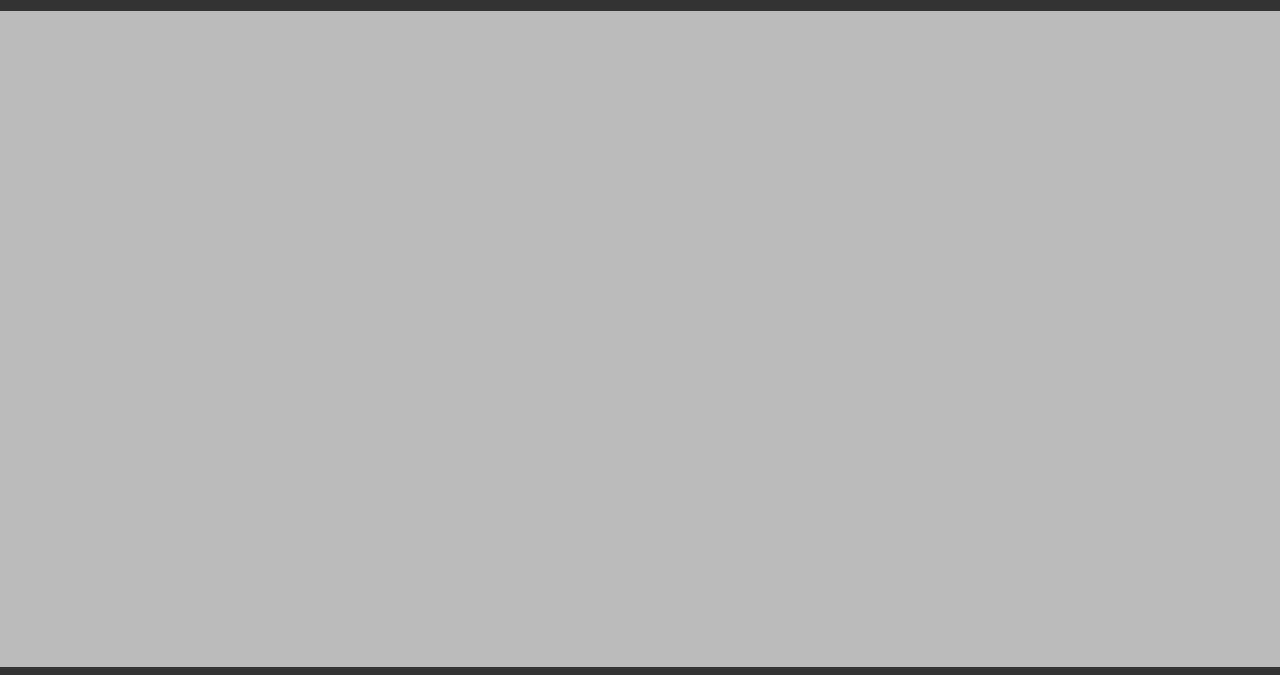
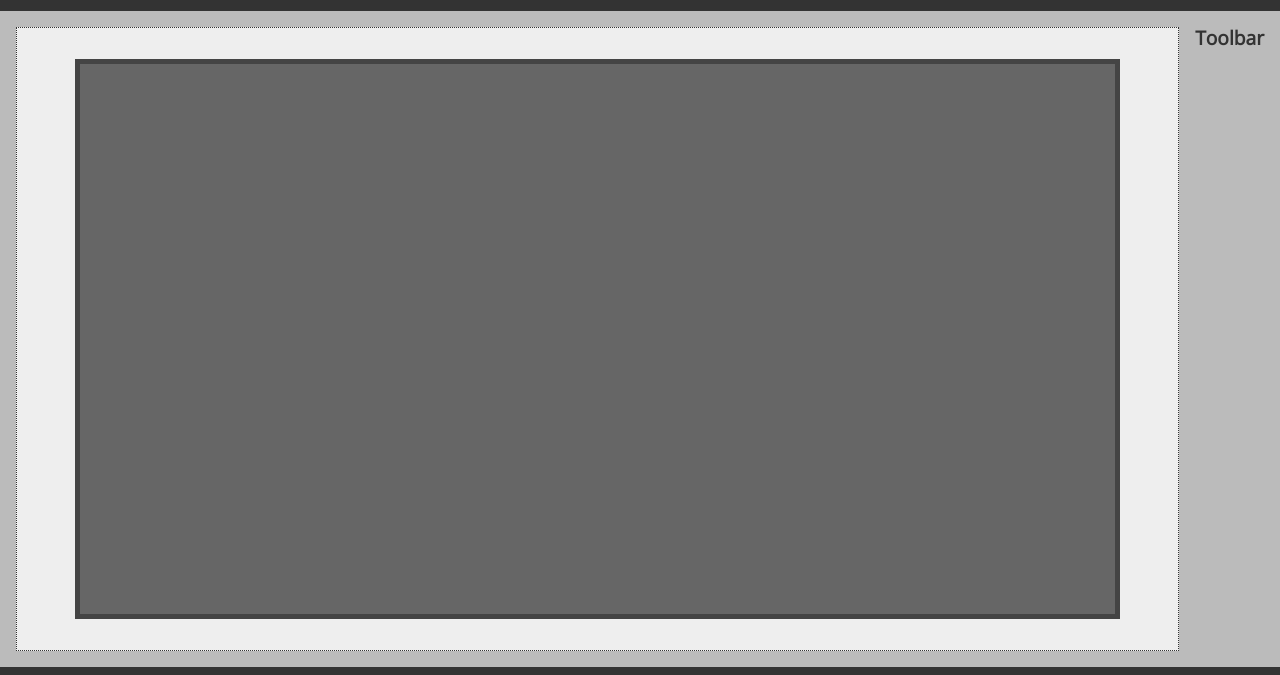
Before and after one commit to OleksiyRudenko/flexbox-playbox, a plain HTML site: page index.html in a window 1280 px wide. Shown: the part 83-758 px from the top of the page. Drawn offline with nearby package versions, Linux system fonts and the light colour scheme.

Commit message:
Add emulated app container

```diff
--- /dev/null
+++ b/css/emulated-portview.css
@@ -0,0 +1,17 @@
+div.emulated-portview {
+    flex: 1 1 auto;
+
+    border: 1px dotted #333;
+    background-color: #eee;
+
+    display: flex;
+    justify-content: center;
+    align-items: center;
+}
+
+.emu-app-container {
+    width: 90%;
+    height: 90%;
+    border: 5px solid #444;
+    background-color: #666;
+}
--- a/css/style.css
+++ b/css/style.css
@@ -28,6 +28,11 @@ body {
 h1 {
     font-size: 1.5rem;
     margin: 0.5rem 0 0 0;
+}
+
+h2 {
+    font-size: 1.2rem;
+    margin: 0 0 0.5rem 0;
 }
 
 p {
@@ -64,7 +69,7 @@ header {
 }
 
 main, footer {
-    flex-flow: row wrap;
+    flex-flow: row nowrap;
 }
 
 header, footer {
@@ -76,3 +81,10 @@ main {
     position: relative;
     overflow-y: auto;
 }
+
+/* === MAIN === */
+
+div.toolbar {
+    flex: 0 0 auto;
+    margin-left: 1rem;
+}
--- a/index.html
+++ b/index.html
@@ -9,6 +9,7 @@
     <link rel="stylesheet" href="https://use.fontawesome.com/releases/v5.0.4/css/all.css" />
     <link rel="stylesheet" href="css/normalize-more.css" />
     <link rel="stylesheet" href="css/style.css" />
+    <link rel="stylesheet" href="css/emulated-portview.css" />
     <script src="js/helpers.js" defer></script>
 </head>
 <body>
@@ -17,7 +18,14 @@
     <p>Inspired by <a href="https://github.com/OleksiyRudenko/flexbox-playbox/blob/master/README.md">a number of resources</a></p>
 </header>
 <main class="light">
+    <div class="emulated-portview" title="Portview">
+        <div class="emu-app-container" title="App Container">
 
+        </div>
+    </div>
+    <div class="toolbar">
+        <h2>Toolbar</h2>
+    </div>
 </main>
 <footer class="dark">
     <div class="flex-float-right">
```
